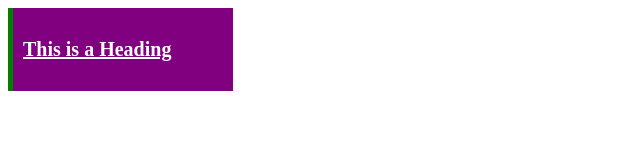
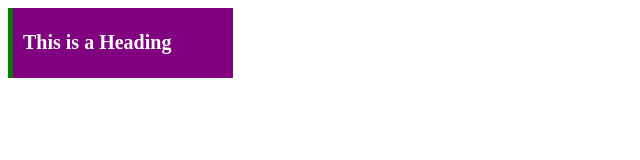
Before and after one commit to acciojob/all-styles-text-SahuKapil, a website: page main.html in a window 1280 px wide. Shown: the whole page, without its empty margins (0-640 px from the left). Drawn offline with Linux system fonts and the light colour scheme.

Commit message:
created a submission

```diff
--- a/main.html
+++ b/main.html
@@ -1,20 +1,12 @@
 <!DOCTYPE html>
-
 <html>
-
   <head>
+    <title>Test Page</title>
     <link rel="stylesheet" href="styles.css">
   </head>
-
   <body>
-	<!-- the entire body must be written by student -->
-    <script type="text/javascript" src="./script.js">
-</script>
     <div class="container">
-		<a href=""><h3> This is a Heading</h3></a>
+      <h1>This is a Heading</h1>
     </div>
-
-
   </body>
-
 </html>
--- a/styles.css
+++ b/styles.css
@@ -1,10 +1,11 @@
 .container {
-	  width: 200px;
-	  background-color: purple;
-	  border-left: 5px solid green;
-	  padding: 10px;
+  width: 200px;
+  background-color: purple;
+  padding: 10px;
+  border-left: 5px solid green;
 }
- h3 , a {
-    font-size: 20px;
-	color: white;
+
+h1 {
+  font-size: 20px;
+  color: white;
 }
```
Lines whose indentation alone changed are shown as unchanged.
